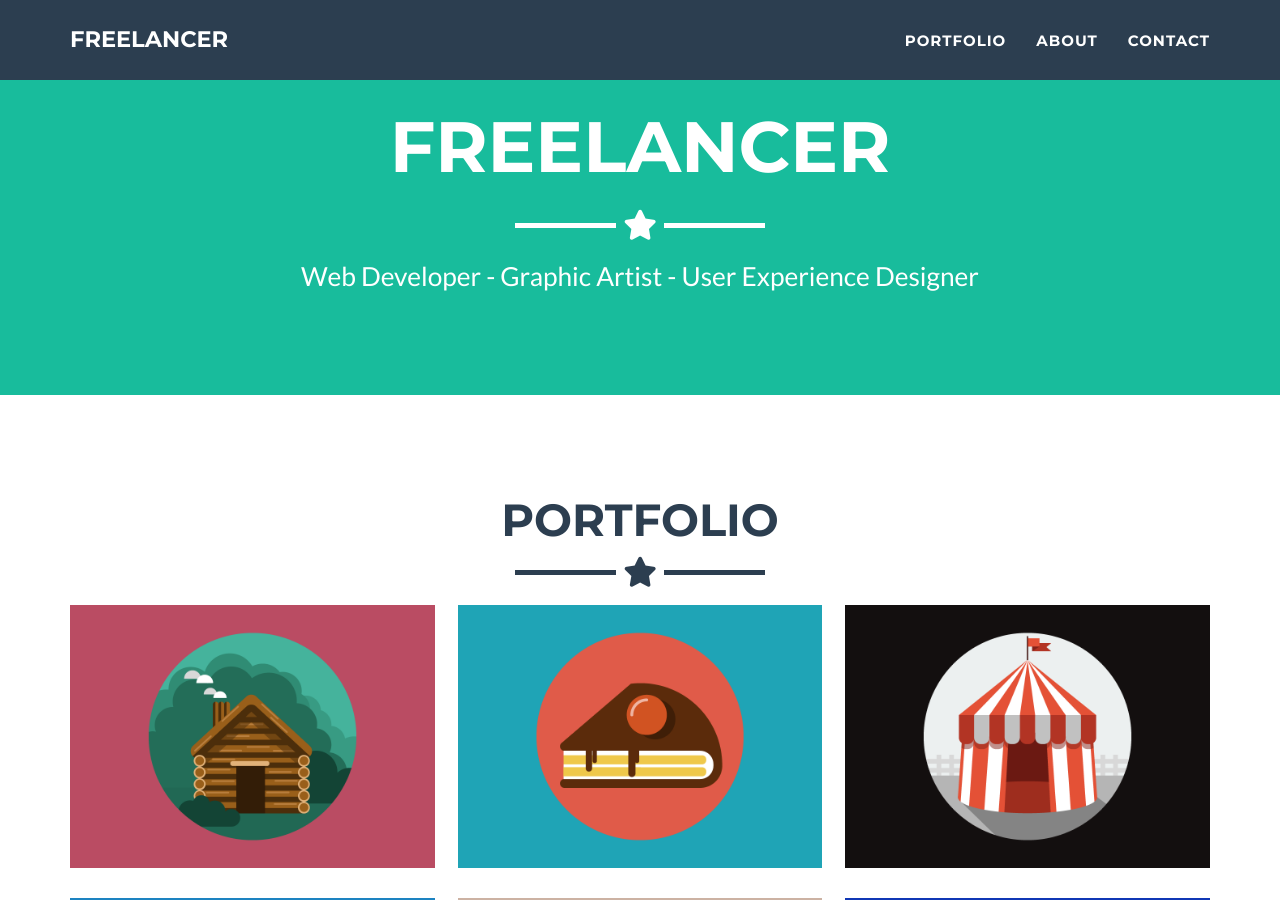
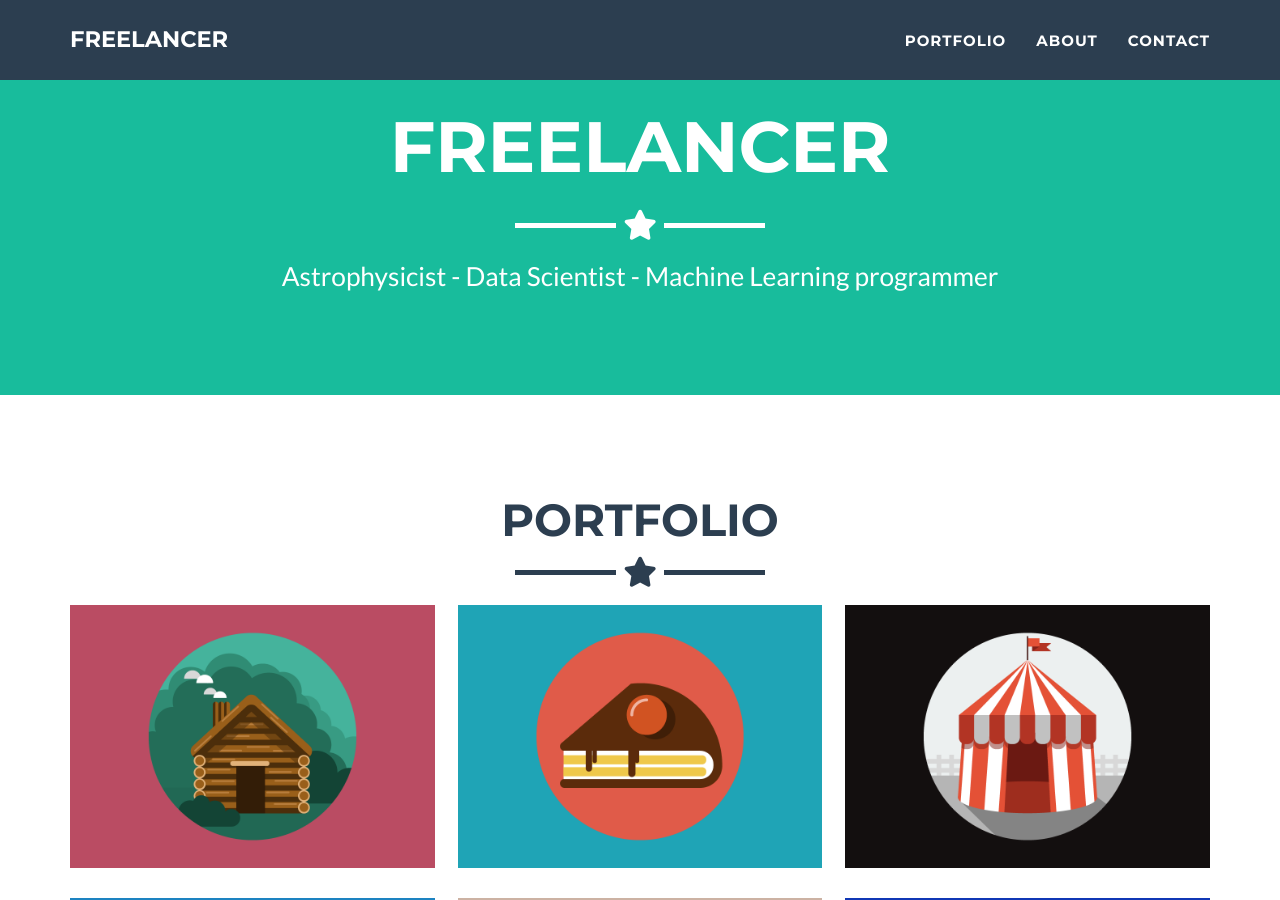
Before and after one commit to jamiedumayne/jamiedumayne.github.io, a Jekyll site: the page built from _posts/2014-07-18-project-1.markdown, in a window 1280 px wide and 900 px high, scrolled down 380 px. Built offline with Jekyll 4.4.1, drawn with Linux system fonts in a browser that asks for light colours; some of the changed text lies outside the part shown.

Commit message:
Updated config

```diff
--- a/_config.yml
+++ b/_config.yml
@@ -4,8 +4,8 @@ email: your-email@domain.com
 url: https://github.com/jeromelachaud/freelancer-theme
 description: "Write an awesome description for your new site here. You can edit this line in _config.yml. It will appear in your document head meta (for Google search results) and in your feed.xml site description."
 keywords: "your keywords, separated by commas"
-skills: "Web Developer - Graphic Artist - User Experience Designer"
-meta_author: LastName FirstName
+skills: "Astrophysicist - Data Scientist - Machine Learning programmer"
+meta_author: Dumayne Jamie
 
 # Google webmaster tools
 google_verify:
@@ -32,7 +32,6 @@ color:
 
 # Footer settings
 footer:
-  copyright: Dr. Henry Jekyll
   location: Location
   social: Around the Web
   credits: Credits
```
